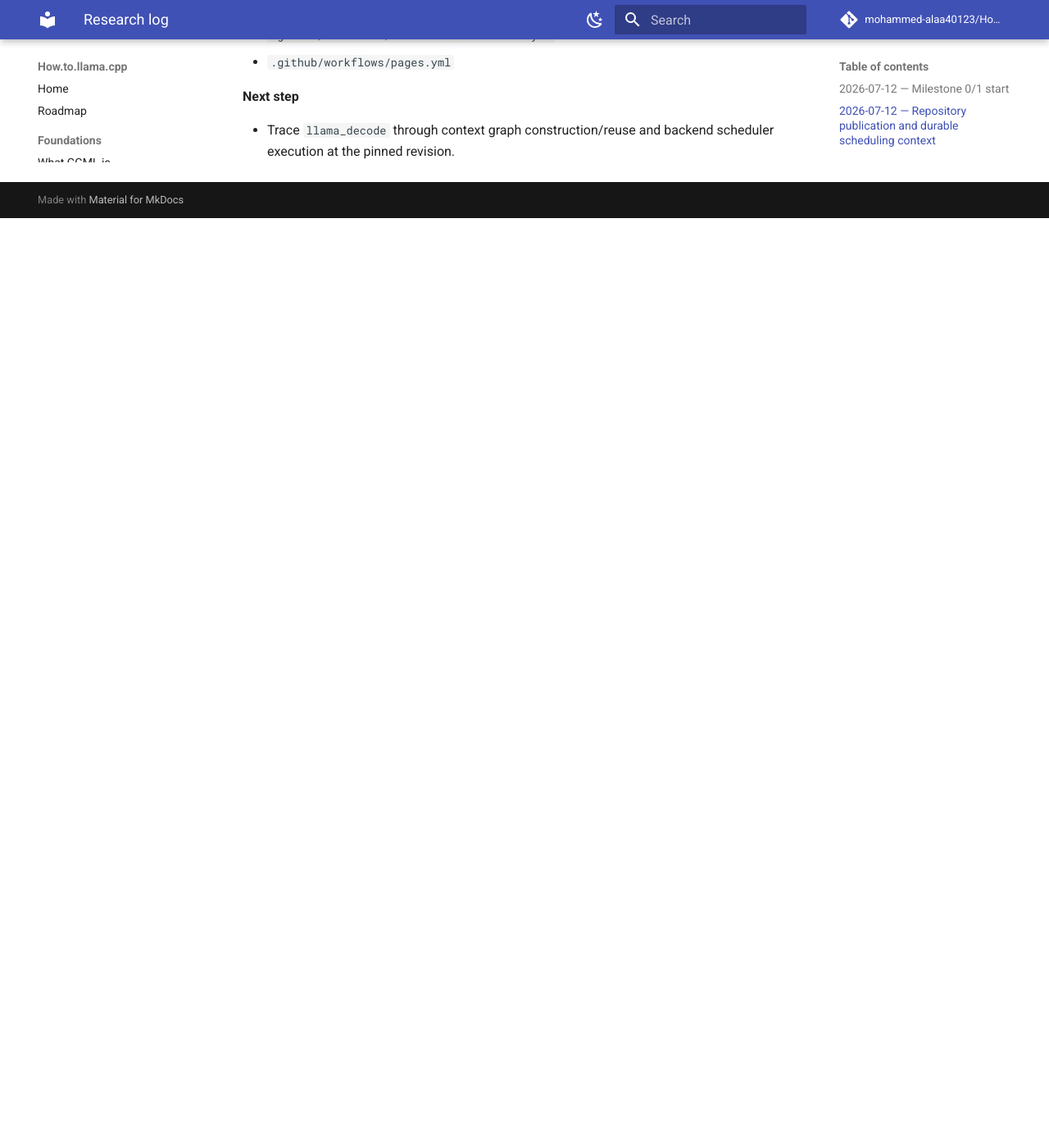
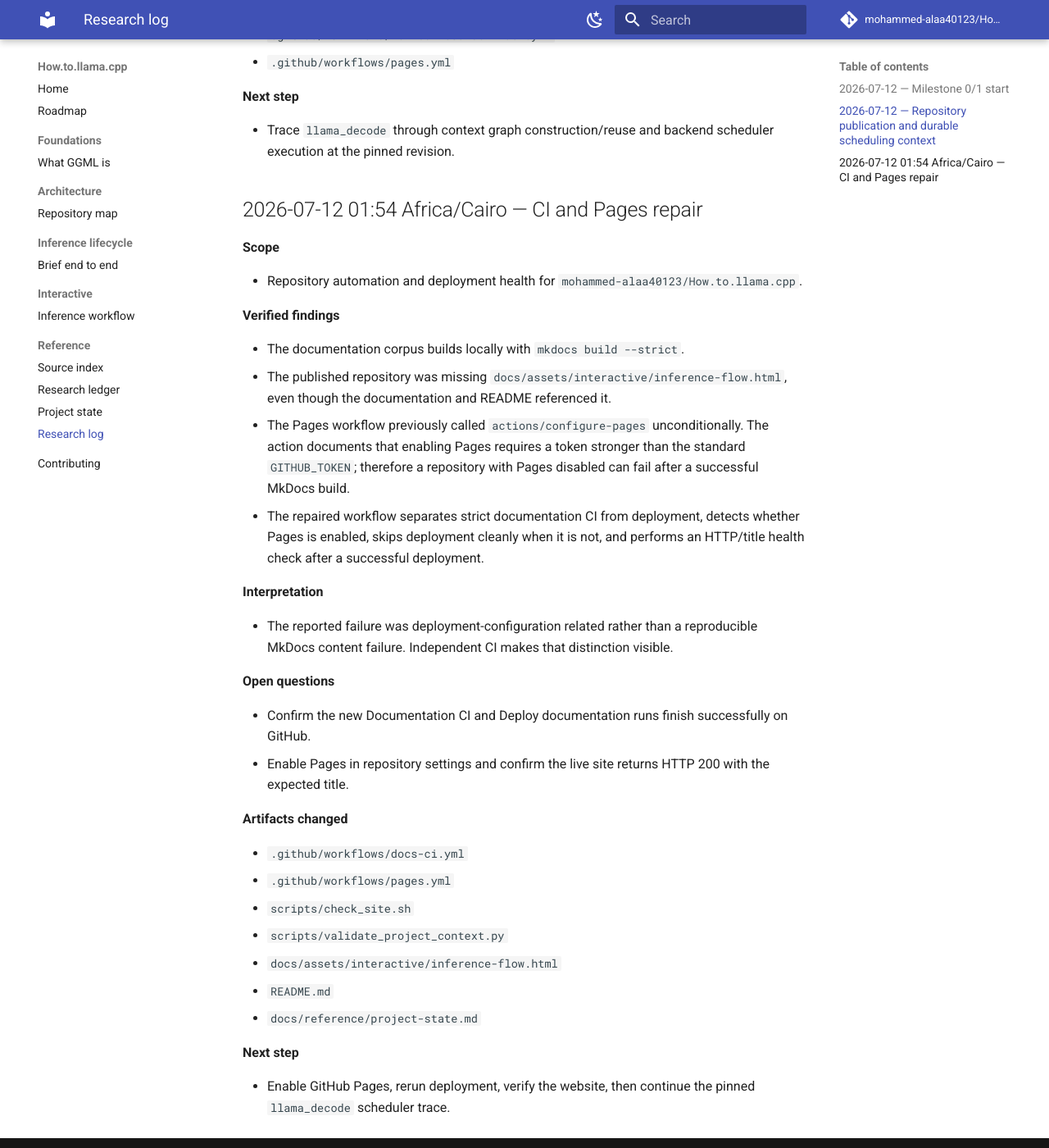
Before and after one commit to mohammed-alaa40123/How.to.llama.cpp, an MkDocs documentation site: the page built from docs/reference/research-log.md, in a window 1280 px wide and 1400 px high, scrolled down 2341 px. Shown: the whole window at 82% size. Built offline with MkDocs 1.6.1 and Material for MkDocs 9.7.7, drawn with Linux system fonts in a browser that asks for light colours; comment, search, counter and statistics services are not loaded; before the commit the page ends 2607 px from its top, so only the background shows below that.

Commit message:
fix: repair documentation CI and Pages deployment

```diff
--- /dev/null
+++ b/docs/assets/interactive/inference-flow.html
@@ -0,0 +1,36 @@
+<!doctype html>
+<html lang="en">
+<head>
+<meta charset="utf-8"><meta name="viewport" content="width=device-width,initial-scale=1">
+<title>How.to.llama.cpp — Interactive inference flow</title>
+<style>
+:root{color-scheme:dark;font-family:system-ui,sans-serif}body{margin:0;background:#0b1020;color:#eef2ff}header{padding:20px 24px;border-bottom:1px solid #29324d}main{display:grid;grid-template-columns:minmax(0,2fr) minmax(260px,1fr);gap:18px;padding:20px}.flow{display:flex;flex-wrap:wrap;gap:10px;align-content:flex-start}.node{border:1px solid #405071;background:#151d33;color:inherit;border-radius:12px;padding:12px 14px;cursor:pointer;min-width:150px;text-align:left}.node:hover,.node.active{border-color:#7dd3fc;background:#1d3150}.arrow{align-self:center;color:#7f8cab}.panel{border:1px solid #29324d;border-radius:14px;padding:18px;background:#11182b;min-height:300px}.panel h2{margin-top:0}.meta{font-size:.9rem;color:#b8c2df}code{color:#a7f3d0}a{color:#7dd3fc}@media(max-width:800px){main{grid-template-columns:1fr}.arrow{display:none}}
+</style>
+</head>
+<body>
+<header><strong>How.to.llama.cpp</strong> — click a stage to inspect the implementation path.</header>
+<main>
+<section class="flow" id="flow" aria-label="Inference stages"></section>
+<aside class="panel"><h2 id="title">Select a stage</h2><p id="description"></p><p class="meta"><strong>Representative symbols</strong></p><div id="symbols"></div><p class="meta"><strong>Source area</strong></p><p id="source"></p><p class="meta"><strong>Next research question</strong></p><p id="question"></p></aside>
+</main>
+<script>
+const rev='e3546c7948e3af463d0b401e6421d5a4c2faf565';
+const base=`https://github.com/ggml-org/llama.cpp/blob/${rev}/`;
+const stages=[
+['Backends','Discover registered CPU, GPU and accelerator implementations.',['ggml_backend_load_all'],'examples/simple/simple.cpp','How are plugins registered on each platform?'],
+['Model load','Parse GGUF metadata, choose an architecture and load tensors.',['llama_model_load_from_file','llama_model_loader'],'src/llama.cpp','How do mmap and explicit reads differ by configuration?'],
+['Context','Create the active runtime, memory modules and scheduler.',['llama_init_from_model','llama_context::llama_context'],'src/llama-context.cpp','What exactly is owned by llama_context?'],
+['Batch','Tokenize input and prepare prompt or one-token batches.',['llama_tokenize','llama_batch_get_one'],'examples/simple/simple.cpp','How do multiple sequences change batching?'],
+['Graph','Build or reuse the architecture-specific GGML graph.',['process_ubatch','llama_model::build_graph'],'src/llama-context.cpp','What is the exact graph-reuse predicate?'],
+['Allocate','Bind graph tensors to reserved backend-compatible buffers.',['ggml_backend_sched_alloc_graph'],'ggml/src/ggml-backend.cpp','How are views and in-place allocations handled?'],
+['Schedule','Assign nodes, split by backend and prepare copies/events.',['ggml_backend_sched_split_graph','ggml_backend_sched_compute_splits'],'ggml/src/ggml-backend.cpp','Which transfers are asynchronous at this revision?'],
+['Execute','Run CPU thread-pool kernels or accelerator queues.',['ggml_backend_graph_compute_async','ggml_graph_compute'],'ggml/src/ggml-backend.cpp','Where are synchronization boundaries enforced?'],
+['Outputs','Expose logits or embeddings to the context and sampler.',['llama_get_logits'],'src/llama-context.cpp','When are device outputs copied to host memory?'],
+['Sample + loop','Select the next token and feed it back as a one-token batch.',['llama_sampler_sample','llama_token_to_piece'],'examples/simple/simple.cpp','How do backend samplers alter this path?']
+];
+const flow=document.getElementById('flow');
+stages.forEach((s,i)=>{const b=document.createElement('button');b.className='node';b.textContent=`${i+1}. ${s[0]}`;b.onclick=()=>select(i);flow.appendChild(b);if(i<stages.length-1){const a=document.createElement('span');a.className='arrow';a.textContent='→';flow.appendChild(a)}});
+function select(i){document.querySelectorAll('.node').forEach((n,j)=>n.classList.toggle('active',j===i));const s=stages[i];title.textContent=s[0];description.textContent=s[1];symbols.innerHTML=s[2].map(x=>`<div><code>${x}</code></div>`).join('');source.innerHTML=`<a target="_blank" rel="noopener" href="${base+s[3]}">${s[3]}</a><br><code>${rev.slice(0,12)}</code>`;question.textContent=s[4]}
+select(0);
+</script>
+</body></html>
--- a/docs/reference/project-state.md
+++ b/docs/reference/project-state.md
@@ -1,6 +1,6 @@
 # Project state
 
-_Last updated: 2026-07-12_
+_Last updated: 2026-07-12 01:54 Africa/Cairo_
 
 This file is the compact checkpoint for scheduled and manual research runs. Read it after the root README and update it whenever a meaningful increment is completed.
 
@@ -27,9 +27,12 @@
 - Mermaid overview and clickable 23-stage inference prototype.
 - Upstream mirror and approximate source-index scripts.
 - Hourly context-integrity workflow and mandatory README bootstrap protocol.
+- Independent strict documentation CI, Pages enablement detection, deployment health checking, and the missing interactive HTML asset.
 
 ## In progress
 
+- GitHub Pages must be enabled in repository settings before deployment can run.
+- Latest CI and live-site status must be verified after the repair commit completes.
 - Detailed `llama_context` construction and ownership map.
 - Scheduler reservation for prompt processing versus token generation.
 - `process_ubatch()` graph reuse/build/allocate path.
@@ -62,6 +65,8 @@
 
 ## Known blockers and caveats
 
+- The GitHub connector available to this run does not expose push-triggered Actions run listings or Pages settings, so repository-side workflows perform the durable checks.
+- Pages deployment remains intentionally skipped until **Settings → Pages → Source: GitHub Actions** is enabled.
 - Regex-based indexing cannot resolve virtual dispatch, macros, function pointers, generated code, or backend registration reliably.
 - Backend behavior varies by build configuration and device capabilities.
 - Current upstream may differ materially from the pinned baseline; version labels are mandatory.
--- a/docs/reference/research-log.md
+++ b/docs/reference/research-log.md
@@ -75,3 +75,40 @@
 **Next step**
 
 - Trace `llama_decode` through context graph construction/reuse and backend scheduler execution at the pinned revision.
+
+
+## 2026-07-12 01:54 Africa/Cairo — CI and Pages repair
+
+**Scope**
+
+- Repository automation and deployment health for `mohammed-alaa40123/How.to.llama.cpp`.
+
+**Verified findings**
+
+- The documentation corpus builds locally with `mkdocs build --strict`.
+- The published repository was missing `docs/assets/interactive/inference-flow.html`, even though the documentation and README referenced it.
+- The Pages workflow previously called `actions/configure-pages` unconditionally. The action documents that enabling Pages requires a token stronger than the standard `GITHUB_TOKEN`; therefore a repository with Pages disabled can fail after a successful MkDocs build.
+- The repaired workflow separates strict documentation CI from deployment, detects whether Pages is enabled, skips deployment cleanly when it is not, and performs an HTTP/title health check after a successful deployment.
+
+**Interpretation**
+
+- The reported failure was deployment-configuration related rather than a reproducible MkDocs content failure. Independent CI makes that distinction visible.
+
+**Open questions**
+
+- Confirm the new Documentation CI and Deploy documentation runs finish successfully on GitHub.
+- Enable Pages in repository settings and confirm the live site returns HTTP 200 with the expected title.
+
+**Artifacts changed**
+
+- `.github/workflows/docs-ci.yml`
+- `.github/workflows/pages.yml`
+- `scripts/check_site.sh`
+- `scripts/validate_project_context.py`
+- `docs/assets/interactive/inference-flow.html`
+- `README.md`
+- `docs/reference/project-state.md`
+
+**Next step**
+
+- Enable GitHub Pages, rerun deployment, verify the website, then continue the pinned `llama_decode` scheduler trace.
```
Also changed, not shown: README.md (+119 -185 lines), logs/research/2026-07-12/0154-ci-pages-repair.md (added, +39 -0 lines), 4 other files.
